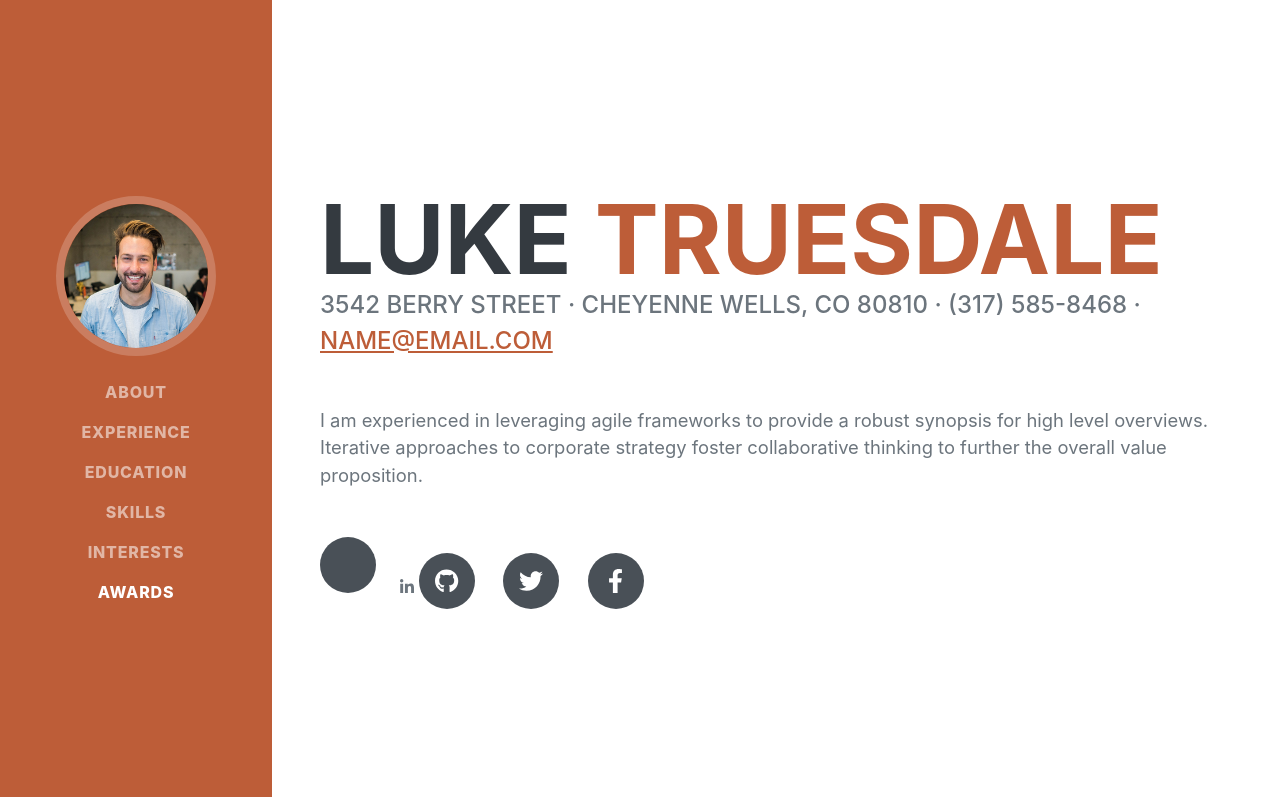
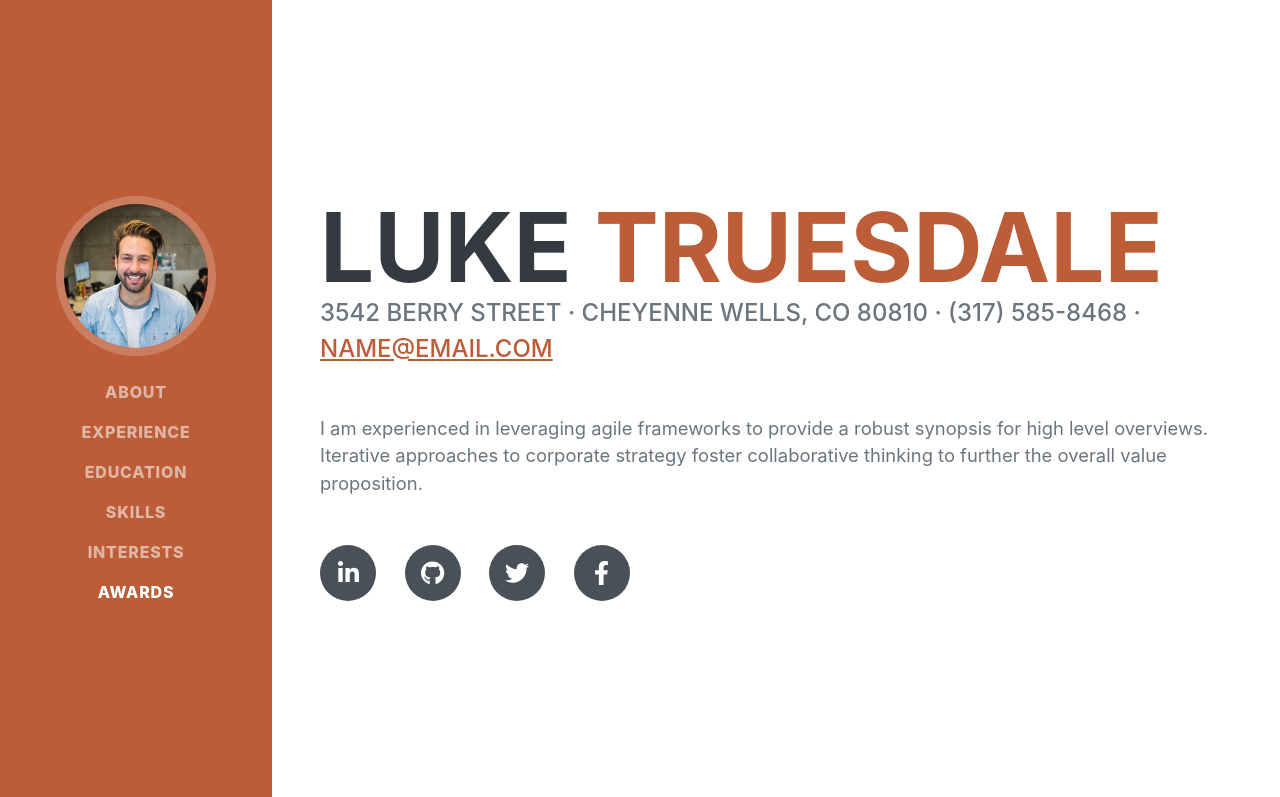
Before and after one commit to luketruesdale/Portfolio-Project, a plain HTML site: page index.html in a window 1280 px wide. Shown: the top 797 px of the page. Drawn offline with nearby package versions, Linux system fonts and the light colour scheme; a web font is replaced by a local one.

Commit message:
fixing linked in icon

```diff
--- a/index.html
+++ b/index.html
@@ -57,7 +57,7 @@
                     </div>
                     <p class="lead mb-5">I am experienced in leveraging agile frameworks to provide a robust synopsis for high level overviews. Iterative approaches to corporate strategy foster collaborative thinking to further the overall value proposition.</p>
                     <div class="social-icons">
-                        <a class="social-icon" href=https://www.linkedin.com/in/luke-truesdale-5a8509212 aria-label="Luke Truesdale LinkedIn profile"></a><i class="fab fa-linkedin-in"></i></a>
+                        <a class="social-icon" href=https://www.linkedin.com/in/luke-truesdale-5a8509212 aria-label="Luke Truesdale LinkedIn profile"><i class="fab fa-linkedin-in"></i></a>
                         <a class="social-icon" href=https://github.com/luketruesdale aria-label="Luke Truesdale GitHub profile"><i class="fab fa-github"></i></a>
                         <a class="social-icon" href=https//www.x.com aria-label="Luke Truesdale Twitter profile"><i class="fab fa-twitter"></i></a>
                         <a class="social-icon" href=https://www.facebook.com aria-label="Luke Truesdale Facebook profile"><i class="fab fa-facebook-f"></i></a>
```
